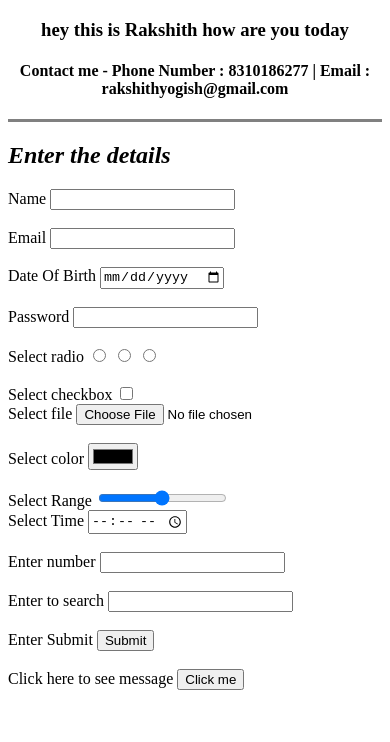
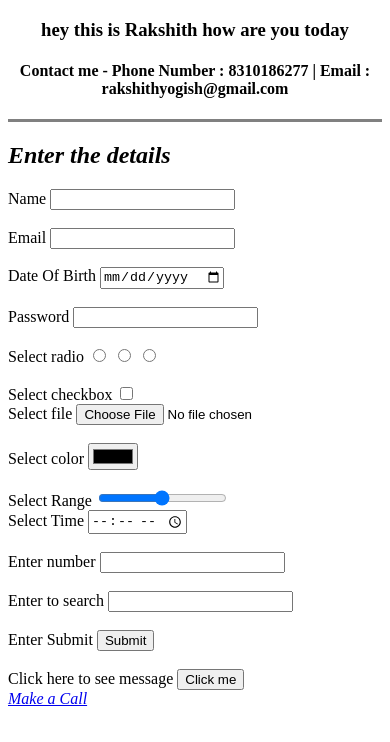
Before and after one commit to RakshithYogish/CV, a plain HTML site: page contactme.html in a window 390 px wide. Shown: the part 72-814 px from the top of the page. Drawn offline with Linux system fonts and the light colour scheme.

Commit message:
added telephone contact

```diff
--- a/contactme.html
+++ b/contactme.html
@@ -84,7 +84,7 @@
           }
           </script>
         </form>
-
+        <a href="tel:+918310186277"><em>Make a Call</em></a><br>
 </body>
 
 </html>
```
